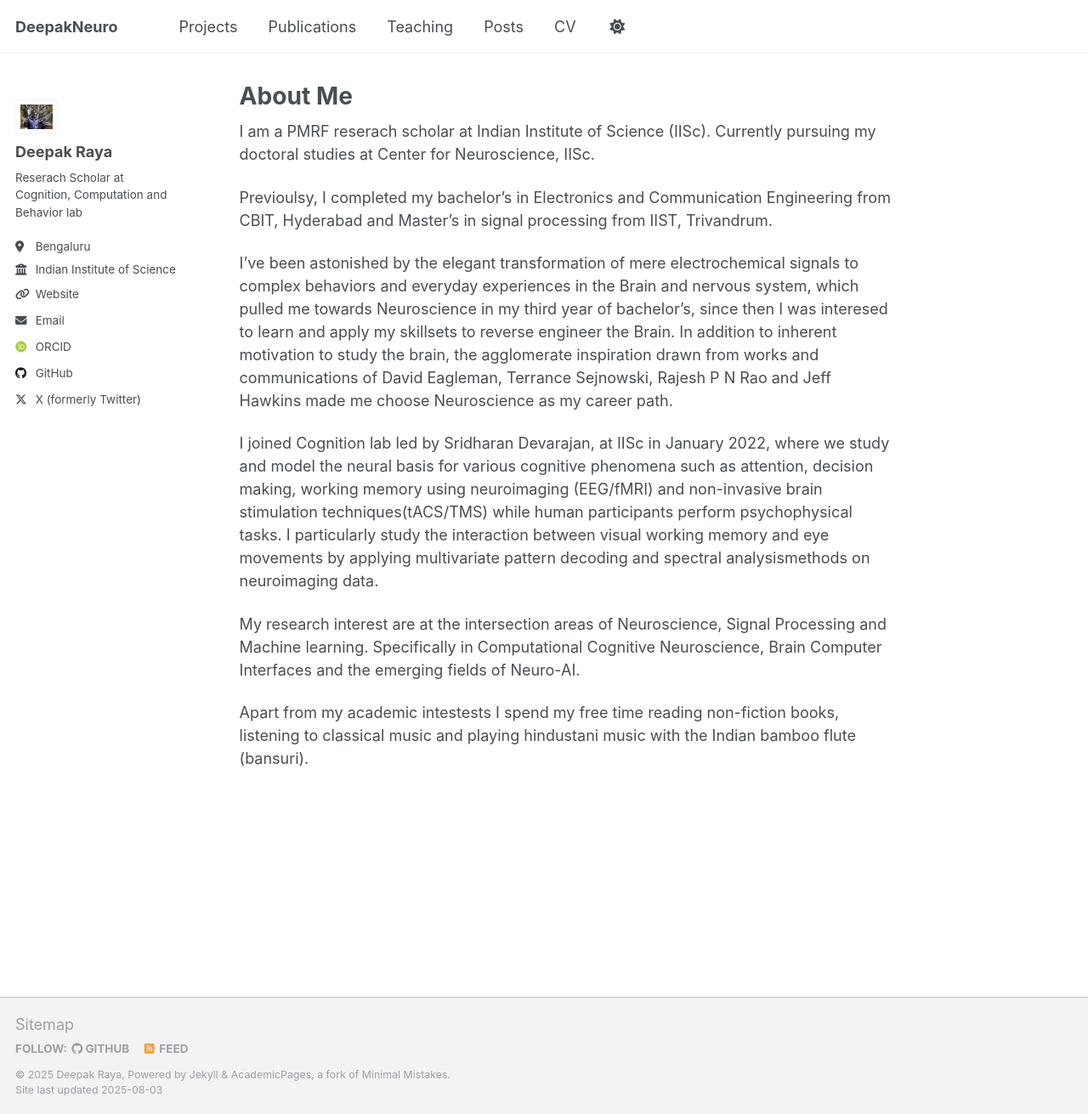
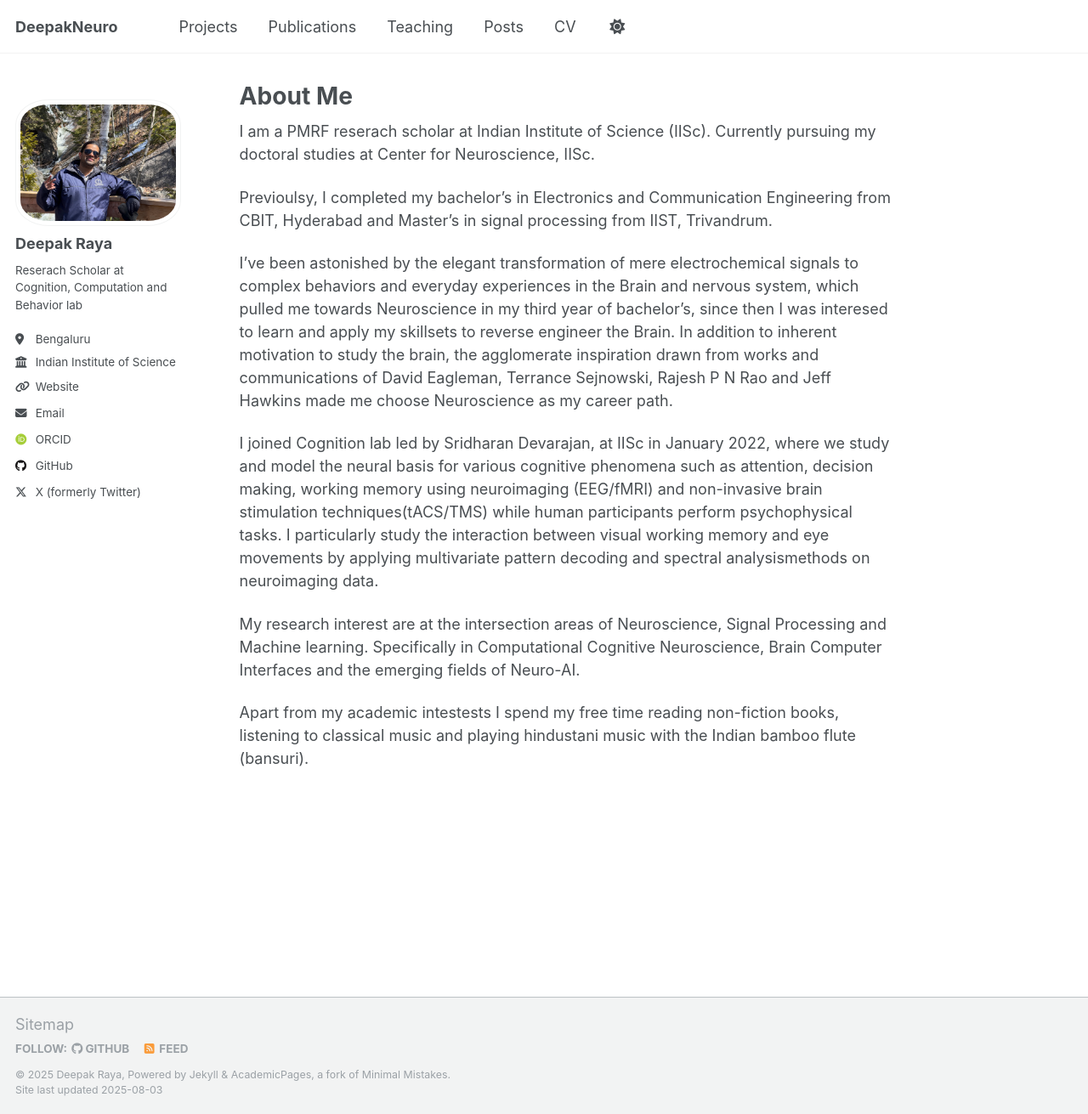
Before and after one commit to DeepakNeuro/DeepakNeuro, a Jekyll site: the page built from _pages/about.md, in a window 1280 px wide and 1311 px high. Shown: the whole window at 85% size. Built offline with Jekyll 4.4.1, drawn with Linux system fonts in a browser that asks for light colours; some web fonts are replaced; a script that is not in the unit is left out.

Commit message:
updated the profile pic

```diff
--- a/_sass/layout/_sidebar.scss
+++ b/_sass/layout/_sidebar.scss
@@ -94,8 +94,8 @@
   }
 
   img {
-    max-width: 50px;
-    border-radius: 10%;
+    max-width: 200 px;
+    border-radius: 20%;
 
     @include breakpoint($large) {
       padding: 5px;
```
Also changed, not shown: 2 other files.
